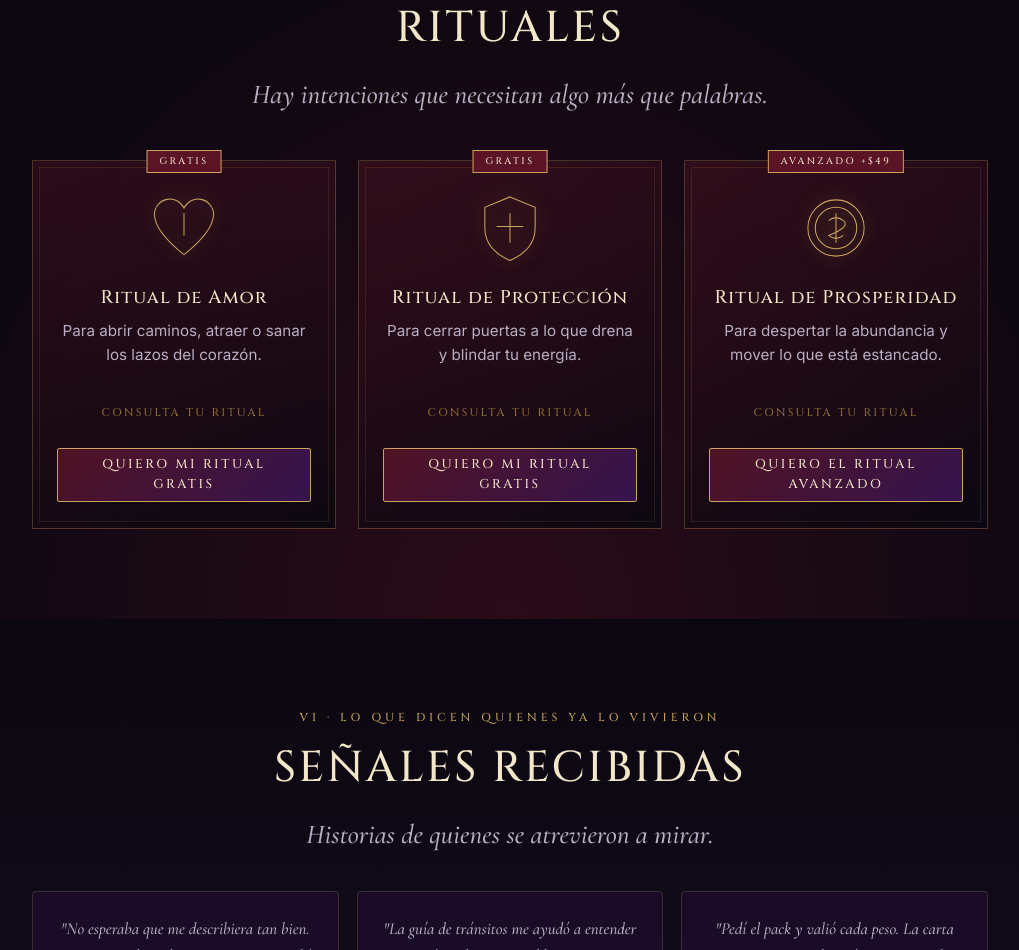
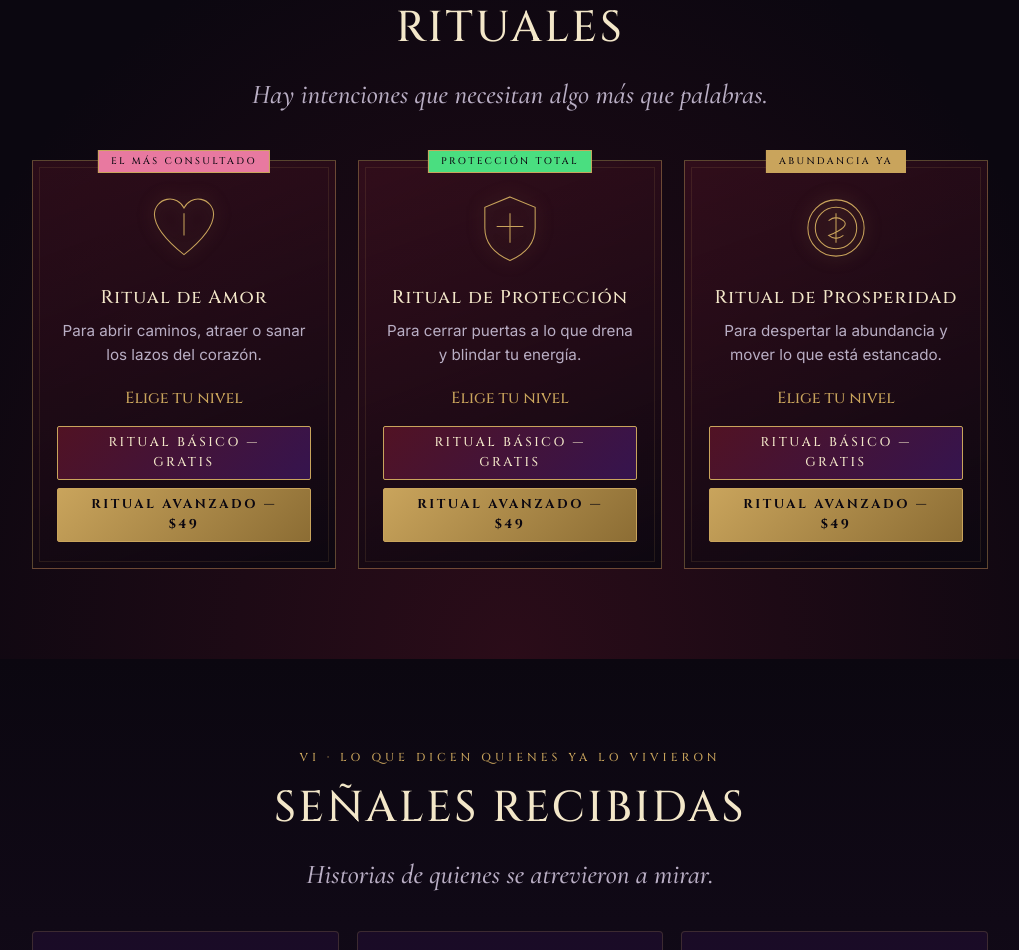
Before and after one commit to gilbertomorelos/esoterika-web, a plain HTML site: page index.html in a window 1280 px wide. Shown: the part 4542-5492 px from the top of the page, without its empty margins (130-1149 px from the left). Drawn offline with nearby package versions, Linux system fonts and the light colour scheme.

Commit message:
Add files via upload

```diff
--- a/index.html
+++ b/index.html
@@ -398,21 +398,32 @@ astroProducts.innerHTML = CONFIG.astroProducts.map(x => `
   </article>
 `).join('');
 
+// Etiquetas por ritual
+const ETIQUETAS_RITUALES = {
+  "Ritual de Amor": { texto: "EL MÁS CONSULTADO", color: "#e879a0" },
+  "Ritual de Protección": { texto: "PROTECCIÓN TOTAL", color: "#4ade80" },
+  "Ritual de Prosperidad": { texto: "ABUNDANCIA YA", color: "var(--oro)" }
+};
+
+// Renderizar los 3 rituales, cada uno con opción gratis y de pago + etiqueta
 rituals.innerHTML = CONFIG.rituals.map(x => {
-  const esPago = x.name === 'Ritual de Prosperidad';
-  const nivel = esPago ? 'avanzado' : 'gratis';
-  const tag = esPago ? 'AVANZADO +$49' : 'GRATIS';
-  const boton = esPago ? 'Quiero el ritual avanzado' : 'Quiero mi ritual gratis';
+  const etiqueta = ETIQUETAS_RITUALES[x.name] || { texto: "RITUAL", color: "var(--oro)" };
   return `
-  <article class="card rit rv">
-    <span class="tag">${tag}</span>
+  <article class="card rit rv" style="border-color:rgba(201,164,92,.4)">
+    <span class="tag" style="background:${etiqueta.color};color:#0b0710">${etiqueta.texto}</span>
     <svg class="ic" viewBox="0 0 100 100"><use href="#${x.icon}"/></svg>
     <h3>${x.name}</h3>
     <p>${x.desc}</p>
-    <div class="price">${money(x.price)}</div>
-    <a class="btn block" href="rituales.html?tipo=${encodeURIComponent(x.name)}&nivel=${nivel}">${boton}</a>
+    <div class="price" style="font-size:1rem;margin-bottom:14px">Elige tu nivel</div>
+    <a class="btn block" href="rituales.html?tipo=${encodeURIComponent(x.name)}&nivel=gratis" style="margin-bottom:8px">
+      Ritual básico — Gratis
+    </a>
+    <a class="btn block" href="rituales.html?tipo=${encodeURIComponent(x.name)}&nivel=avanzado" style="background:linear-gradient(135deg,var(--oro),var(--oro2));color:var(--bg);font-weight:700;border-color:var(--oro)">
+      Ritual avanzado — $49
+    </a>
   </article>
-`}).join('');
+  `;
+}).join('');
 
 testimoniosList.innerHTML = CONFIG.testimonios.map(t => `
   <blockquote class="testimonio rv">
```
